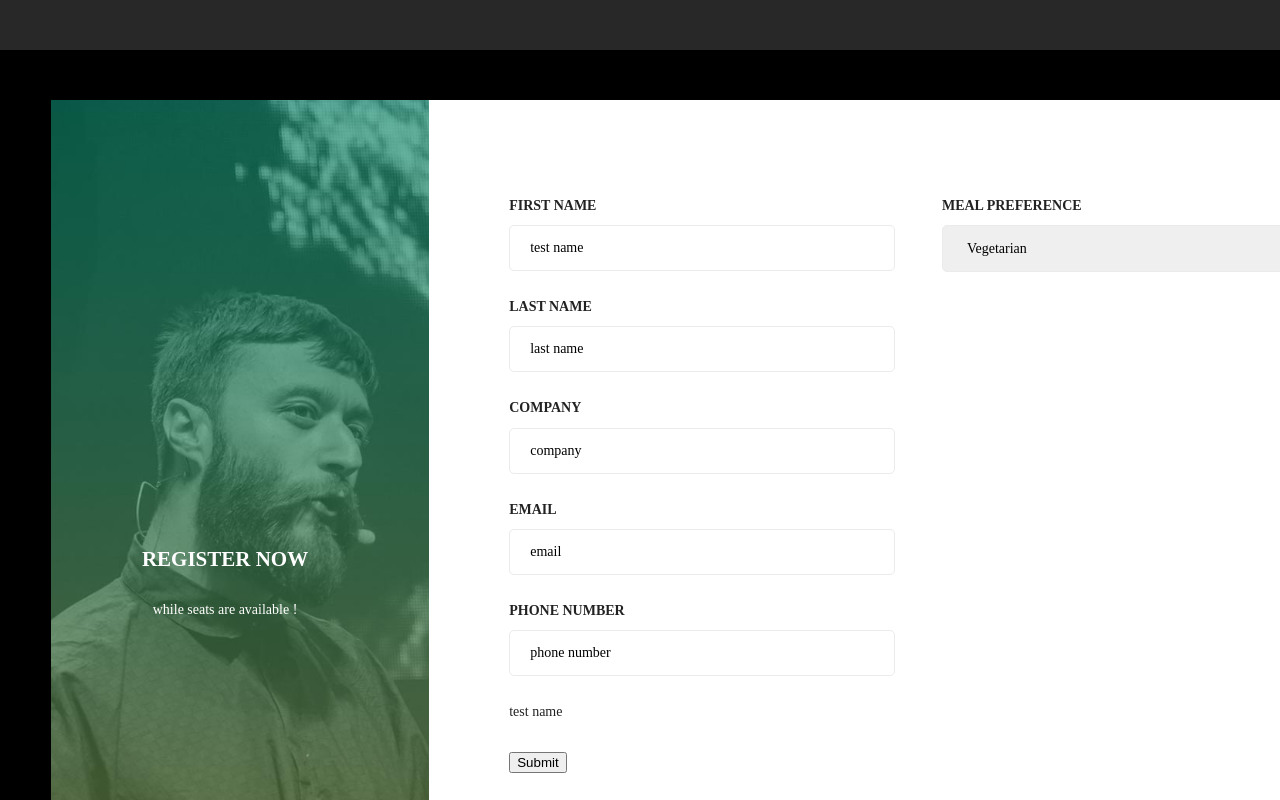
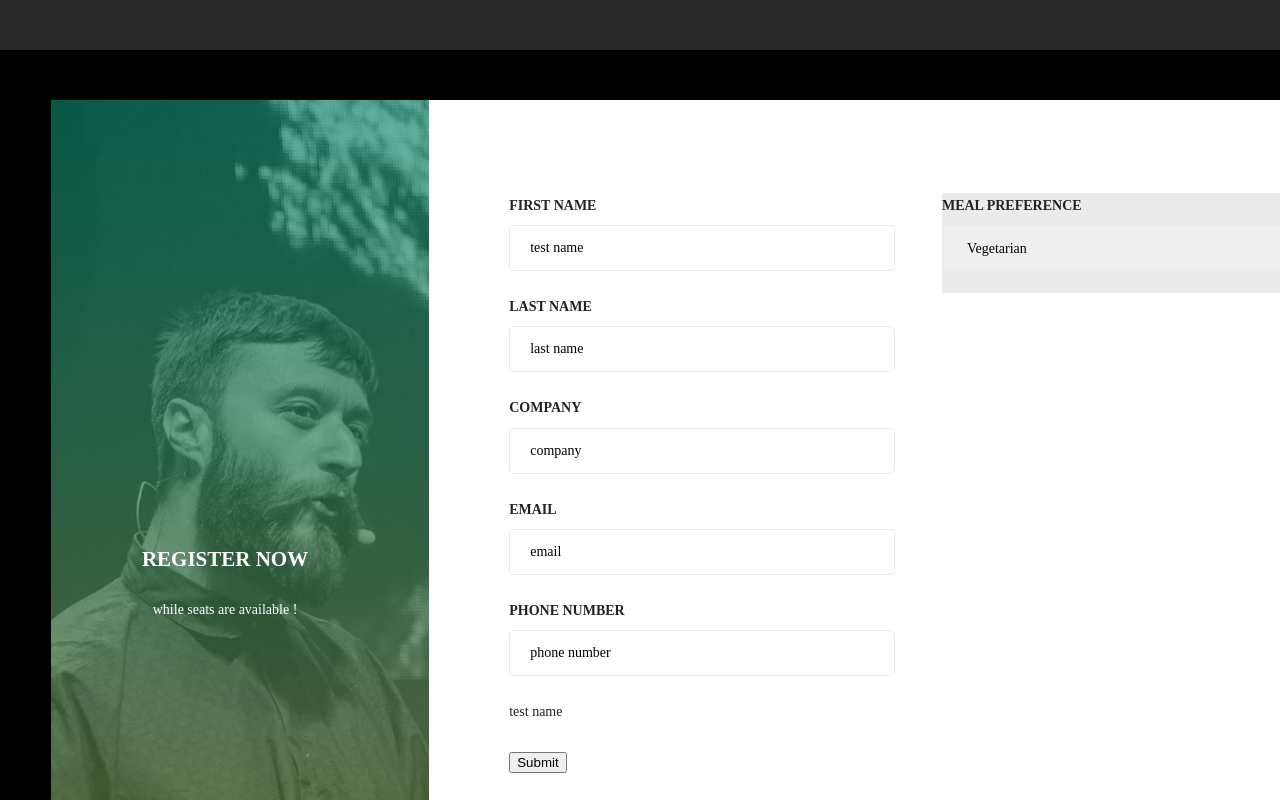
Before and after one commit to Innovic-io/angular-restaurant-reservation, an Angular app: page / in a window 1280 px wide. Shown: the top 800 px of the page. Built offline with nearby package versions, Linux system fonts and the light colour scheme; what ng5-slider would draw is missing.

Commit message:
Created select component and implemented CSS

```diff
--- a/src/styles.css
+++ b/src/styles.css
@@ -806,7 +806,7 @@ input {
 .form-group2 {
   width: 42%;
   padding: 0 0px;
-  background-color: white;
+  background-color: #ebebeb;
   position: relative;
   float: right;
   height: 100px;
```
Also changed, not shown: 1 other file (tests, documents, lock files or other folders).
